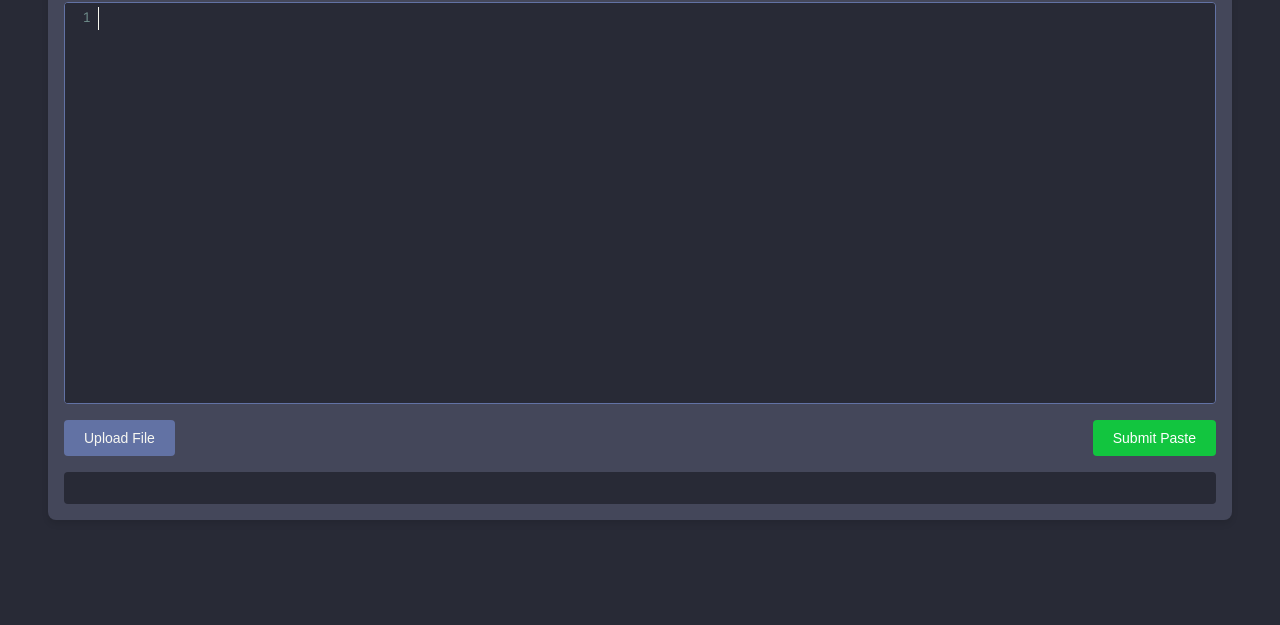
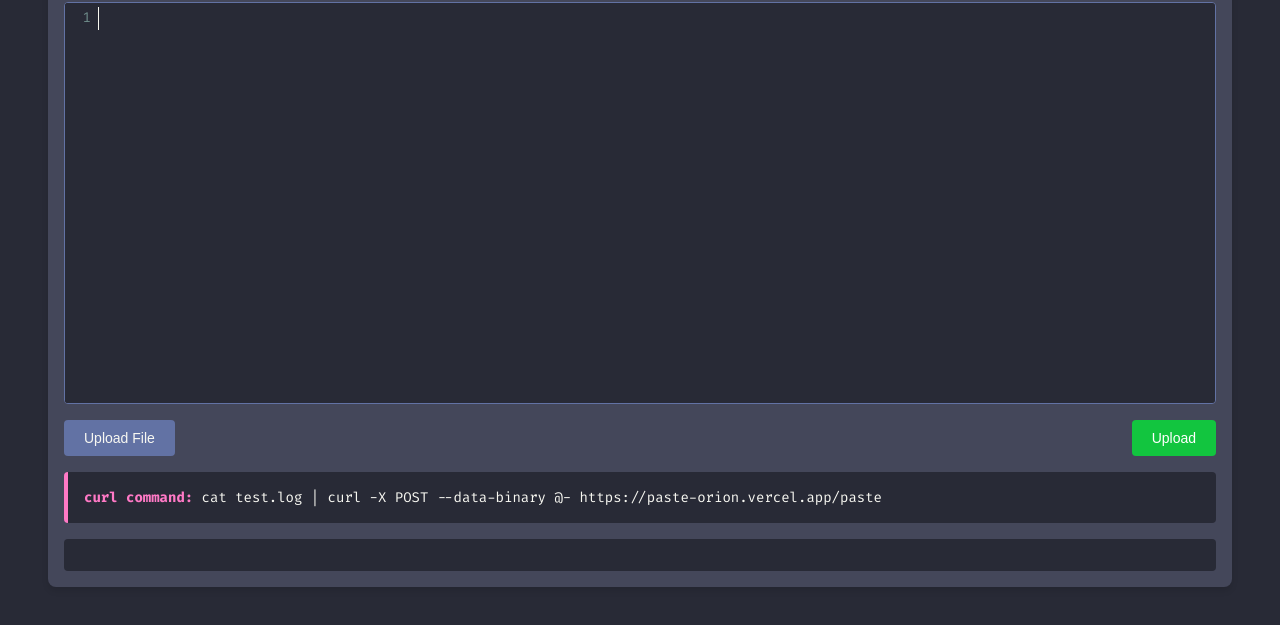
Before and after one commit to romiyusnandar/MyPastebin, a website: page public/index.html in a window 1280 px wide. Shown: the part 105-730 px from the top of the page. Drawn offline with nearby package versions, Linux system fonts and the light colour scheme.

Commit message:
Add styling for curl command display and update button text for clarity
Signed-off-by: romiyusnandar <yusromi04@gmail.com>

```diff
--- a/public/index.html
+++ b/public/index.html
@@ -96,7 +96,35 @@
     #result a:hover {
       text-decoration: underline;
     }
+    .msg {
+      font-size: 14px;
+    }
+    .curl-command {
+      margin-top: 1rem;
+      padding: 1rem;
+      background-color: #282a36;
+      border-radius: 4px;
+      border-left: 4px solid #ff79c6;
+    }
+    .curl-command p {
+      margin: 0;
+      font-family: 'Fira Code', monospace;
+      font-size: 14px;
+      color: #f8f8f2;
+      white-space: pre-wrap;
+      word-break: break-all;
+    }
+    .curl-command .highlight {
+      color: #ff79c6;
+      font-weight: bold;
+    }
     @media (max-width: 600px) {
+      .curl-command {
+        font-size: 11px;
+      }
+      .msg {
+        font-size: 14px;
+      }
       .container {
         padding: 0.5rem;
       }
@@ -127,9 +155,12 @@
         <button class="btn">Upload File</button>
         <input type="file" id="fileInput" accept=".txt,.js,.py,.java,.cpp,.c,.html,.css,.php,.rb,.go,.rs,.ts,.swift,.kt,.scala,.pl,.sh,.bat,.ps1,.sql,.xml,.json,.yaml,.md,.tex,.log,.conf,.ini,.cfg,.yml,.dmesg,.syslog,.journalctl,.logcat,.event,.access,.error,.debug,.audit,.messages,.kern,.boot,.daemon,.auth">
       </div>
-      <button class="btn submit-btn" onclick="submitPaste()">Submit Paste</button>
+      <button class="btn submit-btn" onclick="submitPaste()">Upload</button>
     </div>
-    <div id="result"></div>
+    <div class="curl-command">
+      <p><span class="highlight">curl command:</span> cat test.log | curl -X POST --data-binary @- https://paste-orion.vercel.app/paste</p>
+    </div>
+    <div id="result" class="msg"></div>
   </div>
 
   <script src="https://cdnjs.cloudflare.com/ajax/libs/codemirror/5.62.0/codemirror.min.js"></script>
```
